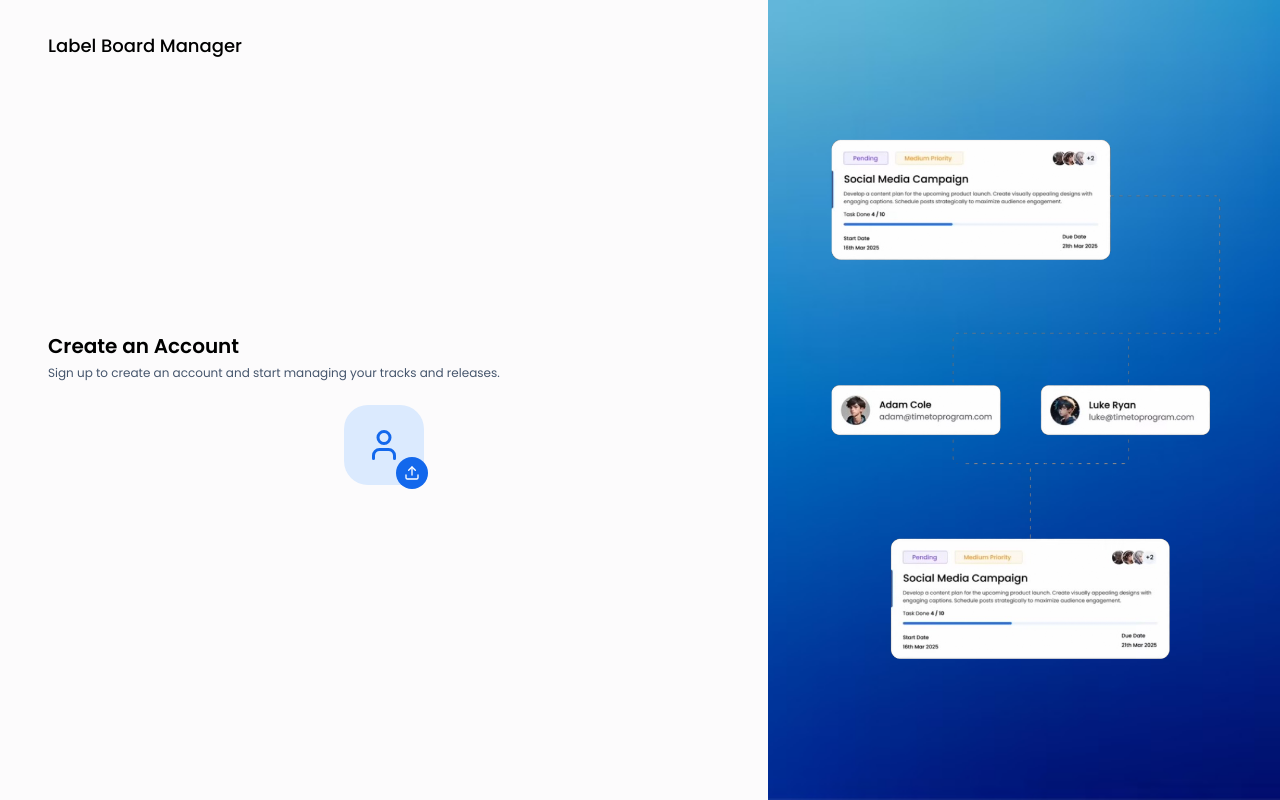
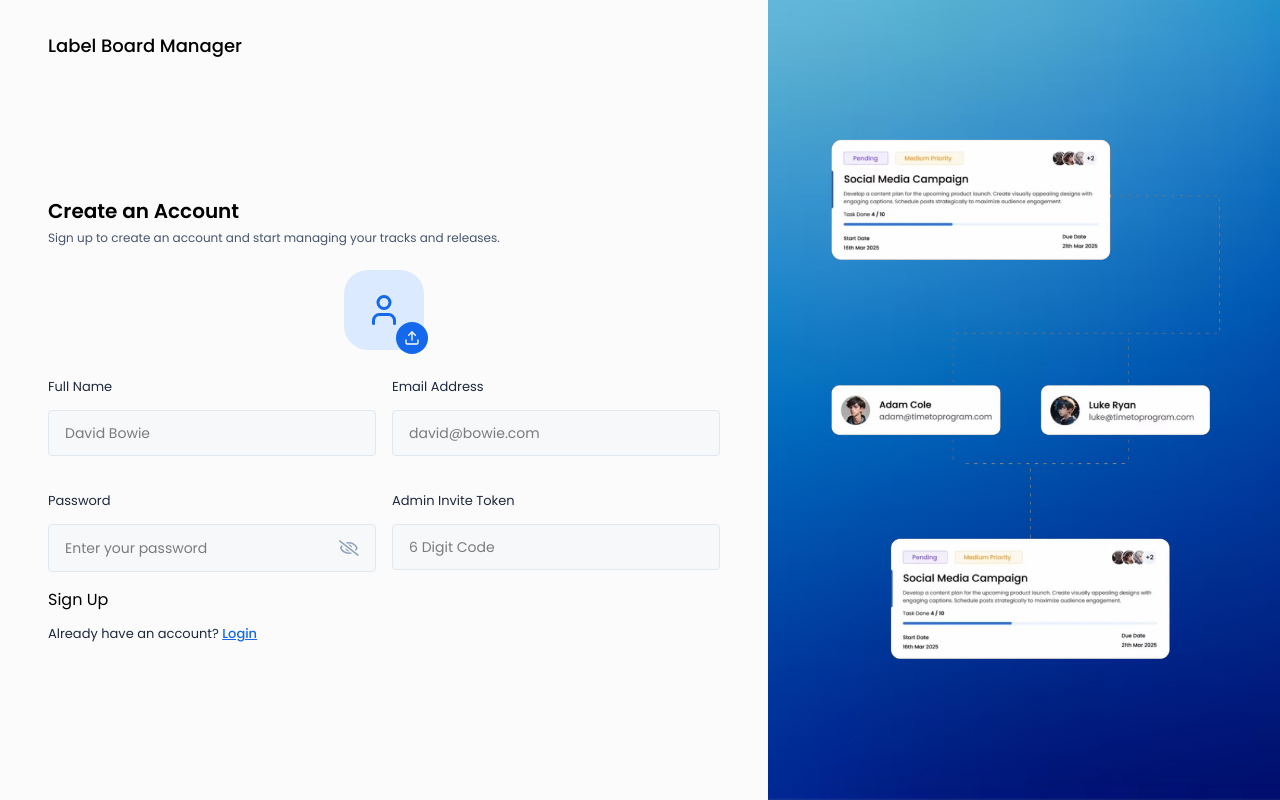
Before and after one commit to tgulu/Label-Board, a React (Vite) app in the folder frontend/: page /signUp in a window 1280 px wide. Built offline with nearby package versions, Linux system fonts and the light colour scheme.

Commit message:
add password and email validation for signup

```diff
--- a/frontend/src/pages/Auth/SignUp.jsx
+++ b/frontend/src/pages/Auth/SignUp.jsx
@@ -1,7 +1,9 @@
 import React, { useState } from "react";
 import AuthLayout from "../../components/layouts/AuthLayout";
 import { validateEmail } from "../../utils/helper";
+import { Link } from "react-router-dom";
 import ProfilePhotoSelector from "../../components/Inputs/ProfilePhotoSelector";
+import Input from "../../components/Inputs/Input";
 
 const SignUp = () => {
   const [profilePic, setProfilePic] = useState(null);
@@ -47,7 +49,49 @@
         <form onSubmit={handleSignUp}>
           <ProfilePhotoSelector image={profilePic} setImage={setProfilePic} />
 
-          <div className="grid grid-cols-1 md:grid-cols-2 gap-4"></div>
+          <div className="grid grid-cols-1 md:grid-cols-2 gap-4">
+            <Input
+              value={fullName}
+              onChange={({ target }) => setFullName(target.value)}
+              label="Full Name"
+              placeholder="David Bowie"
+              type="text"
+            />
+            <Input
+              value={email}
+              onChange={({ target }) => setEmail(target.value)}
+              label="Email Address"
+              placeholder="david@bowie.com"
+              type="text"
+            />
+
+            <Input
+              value={password}
+              onChange={({ target }) => setPassword(target.value)}
+              label="Password"
+              placeholder="Enter your password"
+              type="password"
+            />
+            <Input
+              value={password}
+              onChange={({ target }) => setPassword(target.value)}
+              label="Admin Invite Token"
+              placeholder="6 Digit Code"
+              type="text"
+            />
+          </div>
+          {error && <p className="text-red-500 text-xs pb-2.5">{error}</p>}
+
+          <button type="submit" className="btn-primary">
+            Sign Up
+          </button>
+
+          <p className="text-[13px] text-slate-800 mt-3">
+            Already have an account?{" "}
+            <Link className="font-medium text-primary underline" to="/login">
+              Login
+            </Link>
+          </p>
         </form>
       </div>
     </AuthLayout>
```
